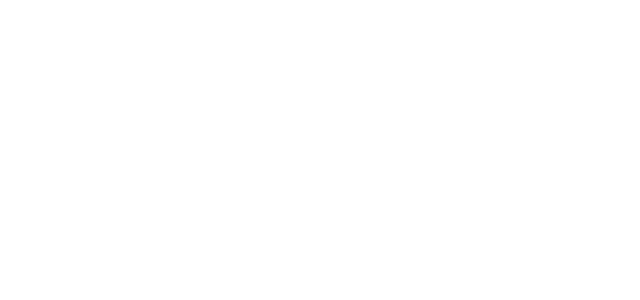
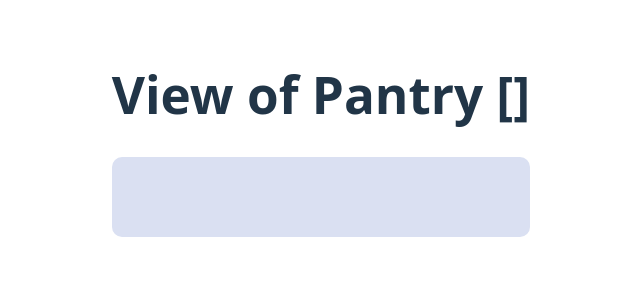
Before and after one commit to MimocaShelf/PantryTracker, a React (Vite) app: page /pantryView in a window 1280 px wide. Before the commit this address had no page. Shown: the top 300 px of the page, without its empty margins (319-959 px from the left). Built offline with nearby package versions, Linux system fonts and the light colour scheme.

Commit message:
Add pantry view page for viewing the contents of individual pantries

```diff
--- a/src/app.jsx
+++ b/src/app.jsx
@@ -4,6 +4,7 @@
 import MealPrep from './mealPrep.jsx';
 import Pantry from './pantry.jsx';
 import AddToPantry from './pantry/addToPantry.jsx';
+import PantryView from './pantry/pantryView.jsx';
 import User from './user.jsx';
 import Household from './household.jsx';
 import ShoppingList from './shoppingList.jsx';
@@ -21,6 +22,7 @@
             <Route path="/user" element={<User />} />
             <Route path="/household" element={<Household />} />
             <Route path="/shoppingList" element={<ShoppingList />} />
+            <Route path="/pantryView" element={<PantryView />} />
         </Routes>
         </BrowserRouter>
     );
--- a/src/pantry/addToPantry.jsx
+++ b/src/pantry/addToPantry.jsx
@@ -8,7 +8,6 @@
     - quantity
     - unit of measurement
 */
-addItemToPantry()
 
 function AddToPantry() {
     return (
--- /dev/null
+++ b/src/pantry/pantryView.jsx
@@ -0,0 +1,17 @@
+import React from 'react';
+/*
+FEATURES:
+- View all items in given pantry
+*/
+
+function PantryView() {
+    return (
+        <div class="section">
+            <h1>View of Pantry []</h1>
+            <div class="genericContentBox">
+
+            </div>
+        </div>
+    );
+}
+export default PantryView;
--- a/src/style.css
+++ b/src/style.css
@@ -248,3 +248,11 @@
 #pantrySortButton{
   margin-left: 720px;
 }
+
+.genericContentBox{
+  padding: 40px;
+  border-radius: 10px;
+  background-color: var(--lavender);
+  color: var(--blue);
+  line-height: 200%;
+}
```
